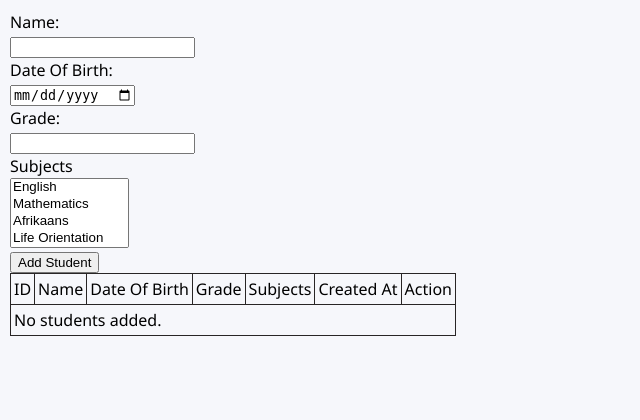
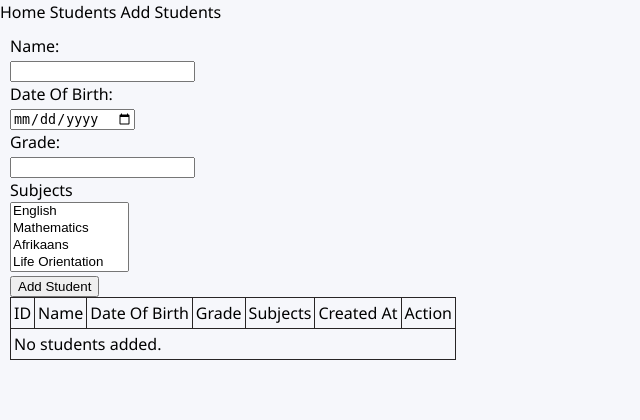
Before and after one commit to Nqobile-Nda/Student_Management_Program_V1, a Flask app: page / in a window 1280 px wide. Shown: the top 420 px of the page, without its empty margins (0-640 px from the left). After the commit the page ends 360 px from the top, so only its background shows below. Run offline with Flask 3, Linux system fonts and the light colour scheme; data that the repository does not hold is empty.

Commit message:
Add navigation bar to base template for improved site navigation

```diff
--- a/templates/base.html
+++ b/templates/base.html
@@ -7,6 +7,12 @@
     <title>Document</title>
 </head>
 <body>
+
+<nav class="navbar">
+    <a href="{{ url_for('home_page') }}">Home</a>
+    <a href="{{ url_for('students_page') }}">Students</a>
+    <a href="{{ url_for('add_student_page') }}">Add Students</a>
+</nav>
 
 {% with messages = get_flashed_messages(with_categories=True) %}
     {% if messages %}
```
